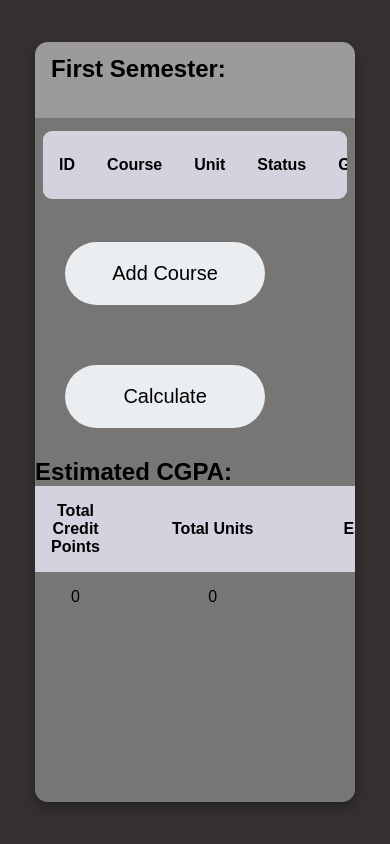
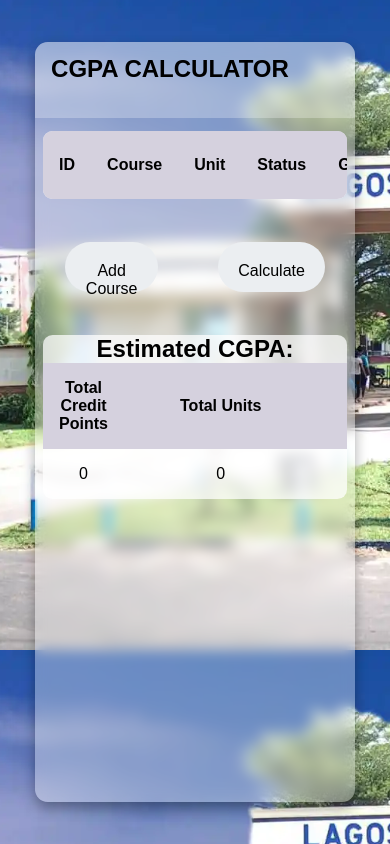
Before and after one commit to Fawazaro213/CSC-226, a plain HTML site: page index.html in a window 390 px wide. Drawn offline with Linux system fonts and the light colour scheme.

Commit message:
added lasu image

```diff
--- a/index.html
+++ b/index.html
@@ -9,7 +9,7 @@
 <body>
     <main class="table">
         <section class="table_header">
-            <h1>First Semester:</h1>
+            <h1>CGPA CALCULATOR</h1>
         </section>
         <section class="table_body">
             <table>
@@ -32,7 +32,6 @@
                         <td id="gp"> 5 </td>
                         <td id="cp"> 15 </td>
                     </tr> -->
-
                 </tbody>
             </table>
         </section>
--- a/script.js
+++ b/script.js
@@ -1,5 +1,3 @@
-// script.js
-
 const addButton = document.getElementById("add-course-button");
 const calculateButton = document.getElementById("calculate-button");
 const tableBody = document.getElementById("table-body");
--- a/style.css
+++ b/style.css
@@ -10,7 +10,7 @@ body {
     display: flex;
     justify-content: center;
     align-items: center;
-    background-color: rgb(53, 49, 49);
+    background: url("image/lasu.png");
 }
 
 main.table {
@@ -30,7 +30,7 @@ main.table {
     padding: .8rem 1rem;
 }
 
-.table_body {
+.table_body, .estimated_cgpa {
     width: 95%;
     max-height: calc(89% - .8rem);
     background-color: #fffb;
@@ -40,7 +40,7 @@ main.table {
     text-align: center;
 }
 
-.table_body::-webkit-scrollbar, main.table::-webkit-scrollbar{
+.table_body::-webkit-scrollbar, main.table::-webkit-scrollbar, .estimated_cgpa::-webkit-scrollbar{
     width: 0.5rem;
     height: 0.5rem;
 }
@@ -51,7 +51,7 @@ main.table {
     visibility: hidden;
 }
 
-.table_body:hover::-webkit-scrollbar-thumb, main.table:hover::-webkit-scrollbar{
+.table_body:hover::-webkit-scrollbar-thumb, main.table:hover::-webkit-scrollbar, .estimated_cgpa:hover::-webkit-scrollbar{
     visibility: visible;
 }
 
@@ -118,4 +118,11 @@ tbody tr:hover {
     td:not(:first-of-type) {
         min-width: 12.1rem;
     }
+    div {
+        display: flex;
+    }
+    button {
+        height: 50px;
+        font-size: medium;
+    }
 }
```
